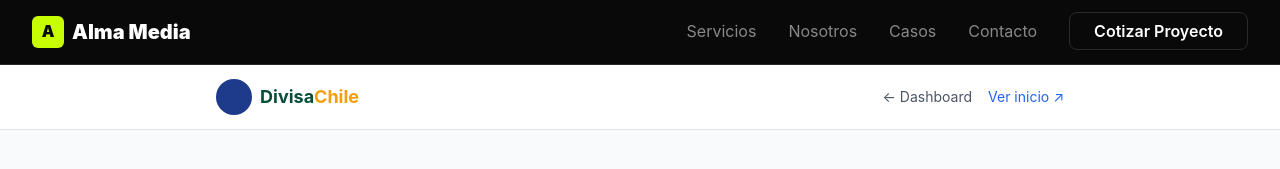
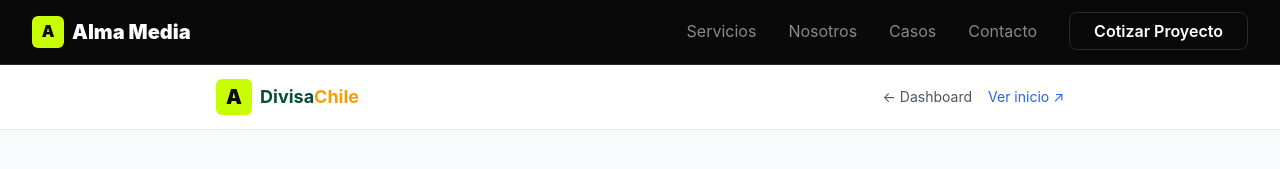
Before and after one commit to cristiancartes84-byte/almamedia, a Next.js app: page /admin/homepage in a window 1280 px wide. Shown: the top 169 px of the page. Built offline with nearby package versions, Linux system fonts and the light colour scheme; no server answers; sample sign-in values are in the browser's storage.

Commit message:
fix: simplify Logo component without lottie-react dependency
- Remove lottie-react import
- Use simple CSS logo instead
- Fixes Module not found build error

```diff
--- a/components/Logo.tsx
+++ b/components/Logo.tsx
@@ -1,33 +1,9 @@
-'use client';
-
-import Lottie from 'lottie-react';
-import { useEffect, useState } from 'react';
-
 export default function Logo({ className = "w-10 h-10" }: { className?: string }) {
-  const [animationData, setAnimationData] = useState(null);
-
-  useEffect(() => {
-    fetch('/chile-flag-animation.json')
-      .then(res => res.json())
-      .then(data => setAnimationData(data))
-      .catch(err => console.error('Error loading animation:', err));
-  }, []);
-
-  if (!animationData) {
-    // Fallback mientras carga
-    return (
-      <div className={className} style={{ backgroundColor: '#1E3A8A', borderRadius: '50%' }} />
-    );
-  }
-
   return (
     <div className={className}>
-      <Lottie
-        animationData={animationData}
-        loop={true}
-        autoplay={true}
-        style={{ width: '100%', height: '100%' }}
-      />
+      <div className="w-full h-full bg-[var(--color-accent)] rounded-md flex items-center justify-center text-[var(--color-bg)] font-black text-xl">
+        A
+      </div>
     </div>
   );
 }
```
